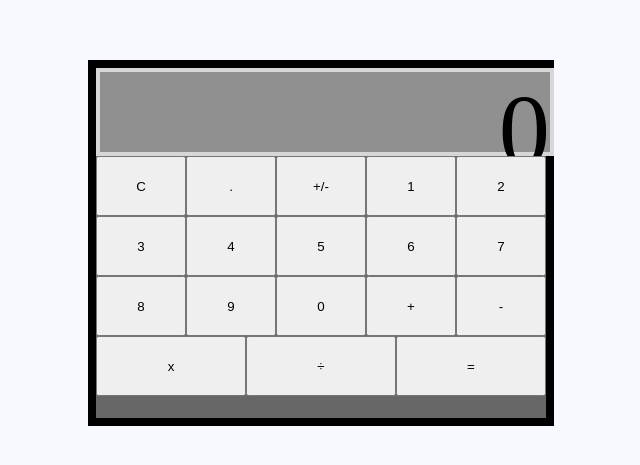
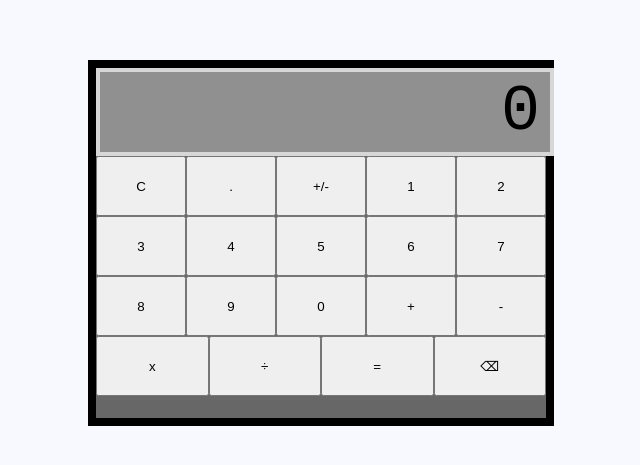
Before and after one commit to malwani9/calculator, a plain HTML site: page index.html in a window 1280 px wide. Shown: the part 165-630 px from the top of the page, without its empty margins (319-959 px from the left). Drawn offline with Linux system fonts and the light colour scheme.

Commit message:
fix NaN bug when one operand missing, fix display ui

```diff
--- a/index.html
+++ b/index.html
@@ -8,12 +8,12 @@
 </head>
 <body>
     <div id="container">
-            <div id="calculator-display"></div>
+            <div id="calculator-display"><span id="display-value"></span></div>
             <div id="calculator-body">
                 <div id="numbers">
                     <button class="calc-button clear" value="C">C</button>
                     <button class="calc-button decimal" value=".">.</button>
-                    <button class="calc-button type" value=".">+/-</button>
+                    <button class="calc-button negate" value="+/-">+/-</button>
                     <button class="calc-button number" value="1">1</button>
                     <button class="calc-button number" value="2">2</button>
                     <button class="calc-button number" value="3">3</button>
@@ -29,6 +29,7 @@
                     <button class="calc-button operator" value="*">x</button>
                     <button class="calc-button operator" value="/">÷</button>
                     <button class="calc-button equal" value="=">=</button>
+                    <button class="calc-button equal" value="backspace">⌫</button>
                 </div>
             </div>
     </div>
--- a/script.js
+++ b/script.js
@@ -3,7 +3,7 @@ let operator = '';
 let secondOperand = null;
 
 let buttons = document.querySelectorAll(".calc-button");
-let display = document.getElementById("calculator-display");
+let display = document.getElementById("display-value");
 let displayContentValue = '0'
 
 function clickButton(){
@@ -17,7 +17,7 @@ function clickButton(){
            }
            else if(buttons[i].classList.contains("clear")){
              clear();
-           }else if(buttons[i].classList.contains("equal")){
+           }else if(buttons[i].classList.contains("equal") && (operator != '' && firstOperand != null && secondOperand != null)){
             let result = operate(operator,firstOperand, secondOperand);
             if(result){
                 displayContentValue = result;
--- a/styles.css
+++ b/styles.css
@@ -21,8 +21,16 @@ body{
   height: 80px;
   margin: 0 auto;
   border: 4px solid #d7d7d7;
-  font-size: 8vw;
   text-align: right;
+  display: flex;
+  align-items: center;
+  justify-content: flex-end;
+}
+
+#display-value{
+    margin-right: 10px;
+    font-size: 5em;
+    font-family: monospace;
 }
 
 #calculator-body{
```
